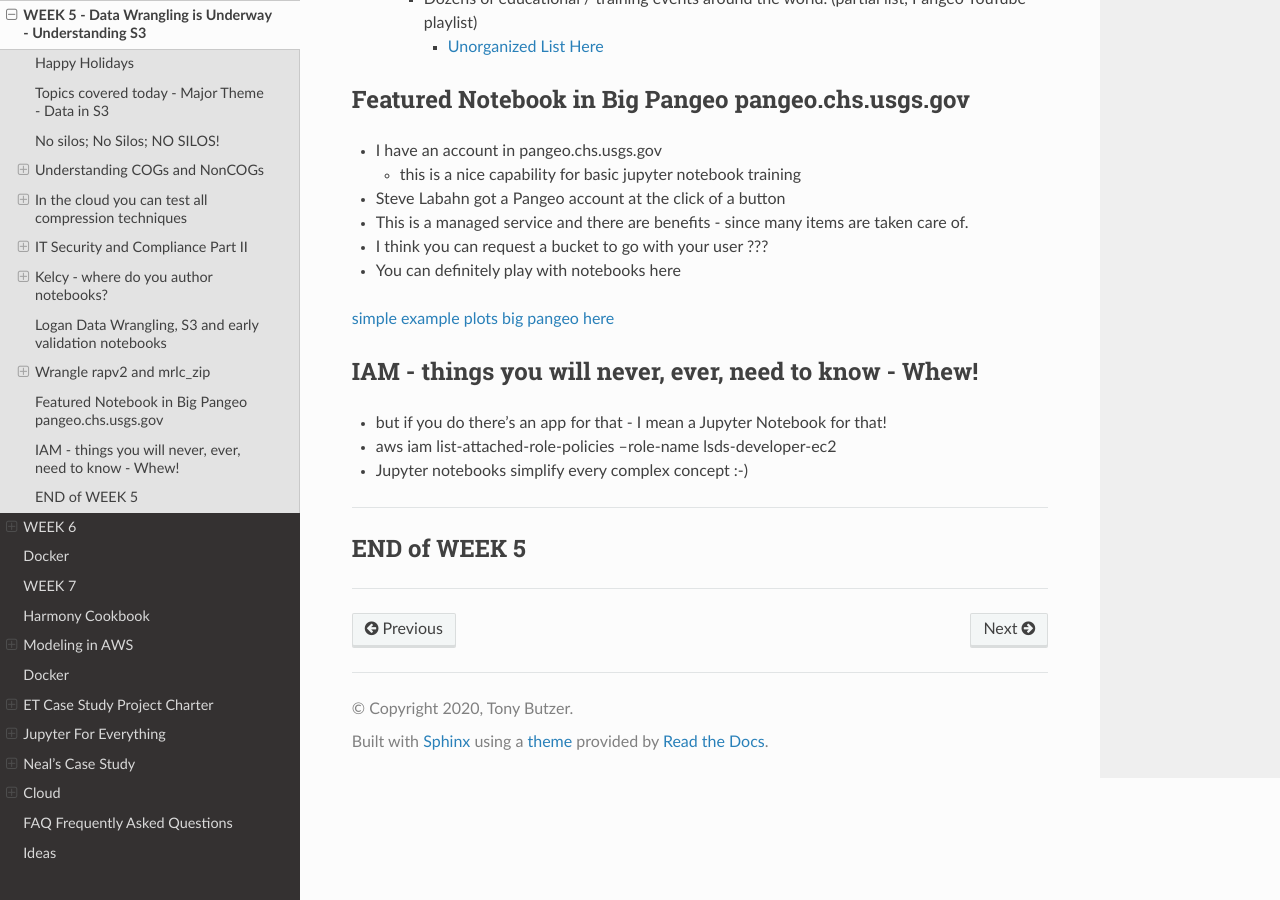
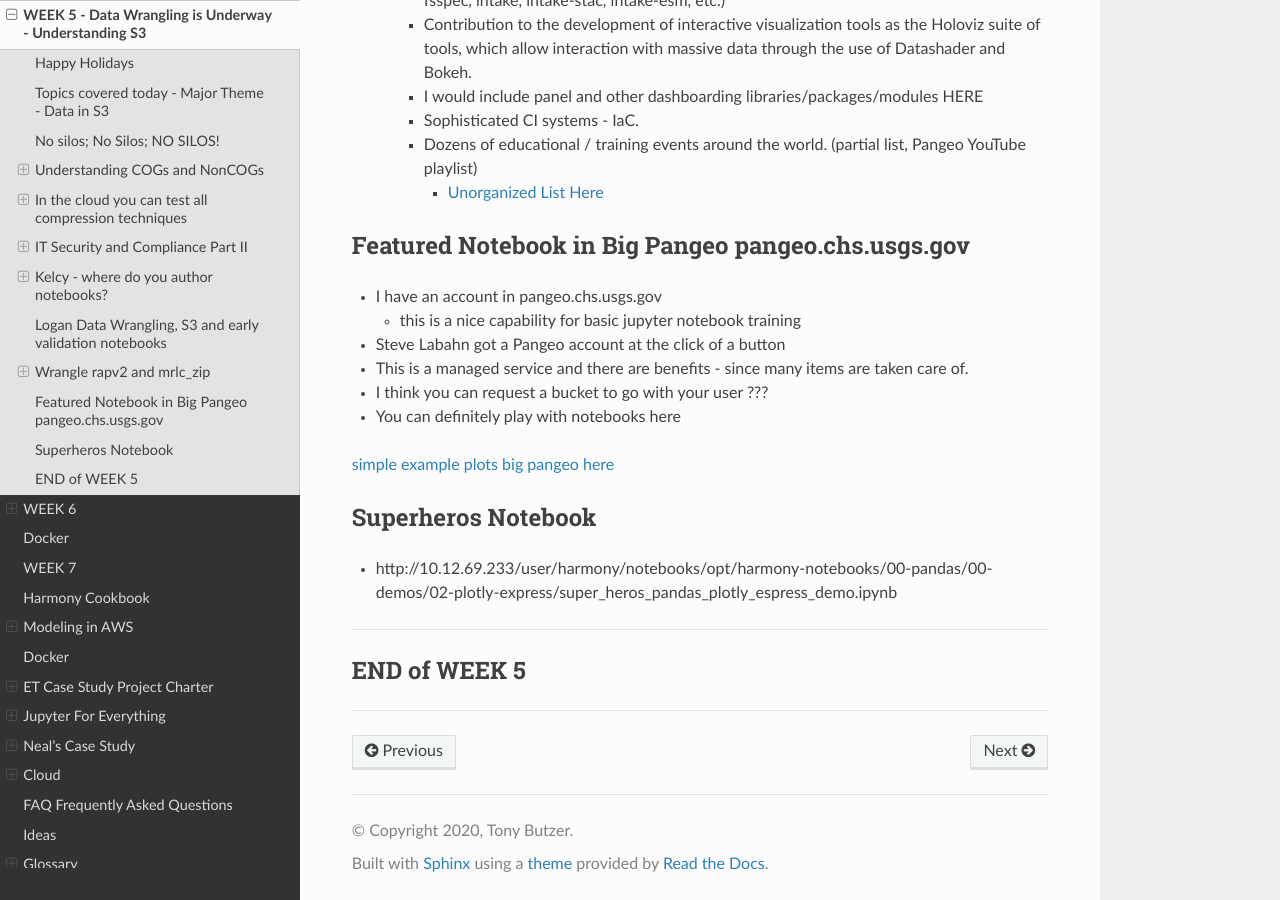
Before and after one commit to tonybutzer/harmony-docs, a Sphinx documentation site: the page built from documentation/source/05week.md, in a window 1280 px wide and 900 px high, scrolled down 5627 px. Built offline with Sphinx 7.4.7 and the Read the Docs theme 2.0.0, drawn with Linux system fonts in a browser that asks for light colours; pages that are not in the unit, such as notebooks, are missing from menus; some of the changed text lies outside the part shown.

Commit message:
automatic git update from Makefile

```diff
--- a/documentation/source/05week.md
+++ b/documentation/source/05week.md
@@ -109,6 +109,12 @@
 - migrate eco users to the eco VPC mini-pangeo
 - add encryption where i have to - or decomission less important services
 
+### IAM - things you will never, ever, need to know - Whew!
+- but if you do there's an app for that - I mean a Jupyter Notebook for that!
+- aws iam list-attached-role-policies --role-name lsds-developer-ec2
+- Jupyter notebooks simplify every complex concept :-)
+
+
 
 ## Kelcy - where do you author notebooks?
 - Answer: pangeo.cr.usgs.gov
@@ -189,11 +195,9 @@
 
 [ simple example plots big pangeo here](https://pangeo.chs.usgs.gov/user/butzer@contractor.usgs.gov/notebooks/opt/Oldstuff/notebook/00-Tutorial/01-Basic-Plotting-Python/00-example-plots-tony.ipynb)
 
-## IAM - things you will never, ever, need to know - Whew!
-- but if you do there's an app for that - I mean a Jupyter Notebook for that!
-- aws iam list-attached-role-policies --role-name lsds-developer-ec2
-- Jupyter notebooks simplify every complex concept :-)
 
+## Superheros Notebook
+- http://10.12.69.233/user/harmony/notebooks/opt/harmony-notebooks/00-pandas/00-demos/02-plotly-express/super_heros_pandas_plotly_espress_demo.ipynb
 ---
 
 ## END of WEEK 5
```
